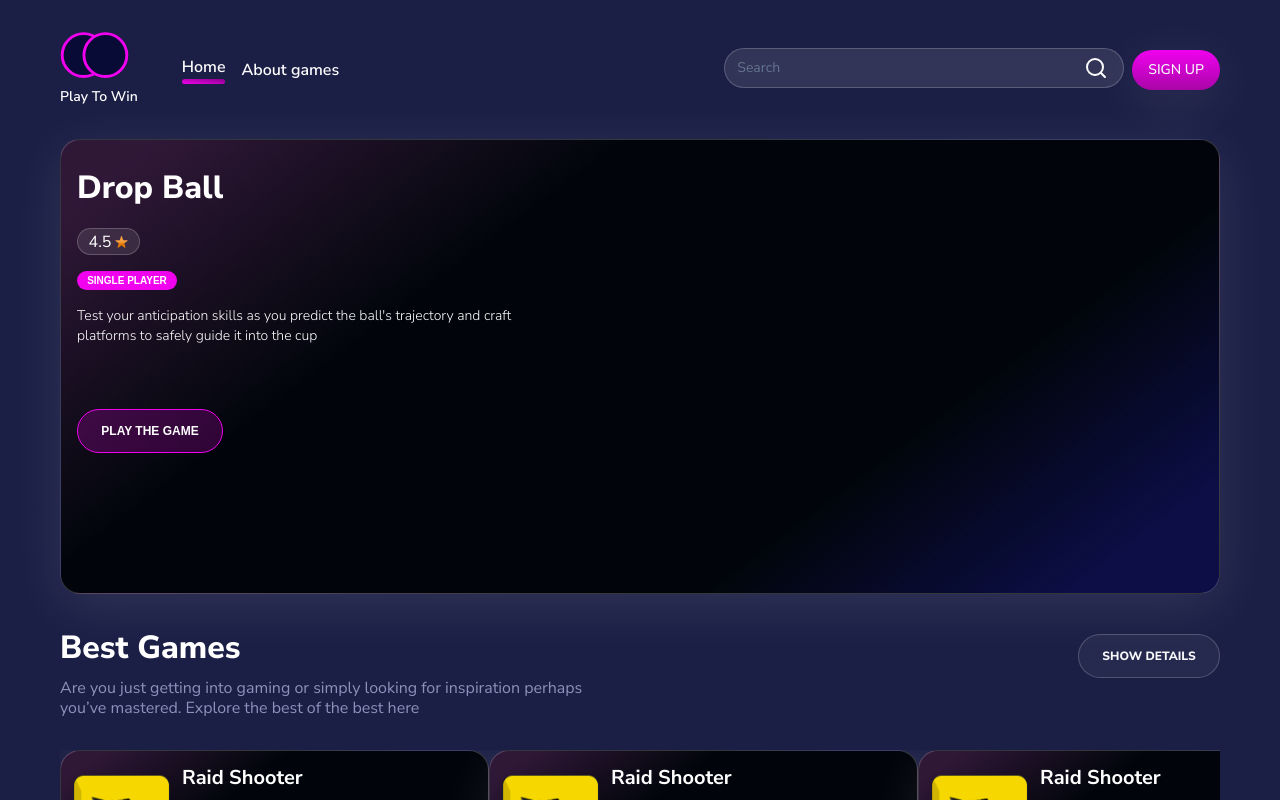
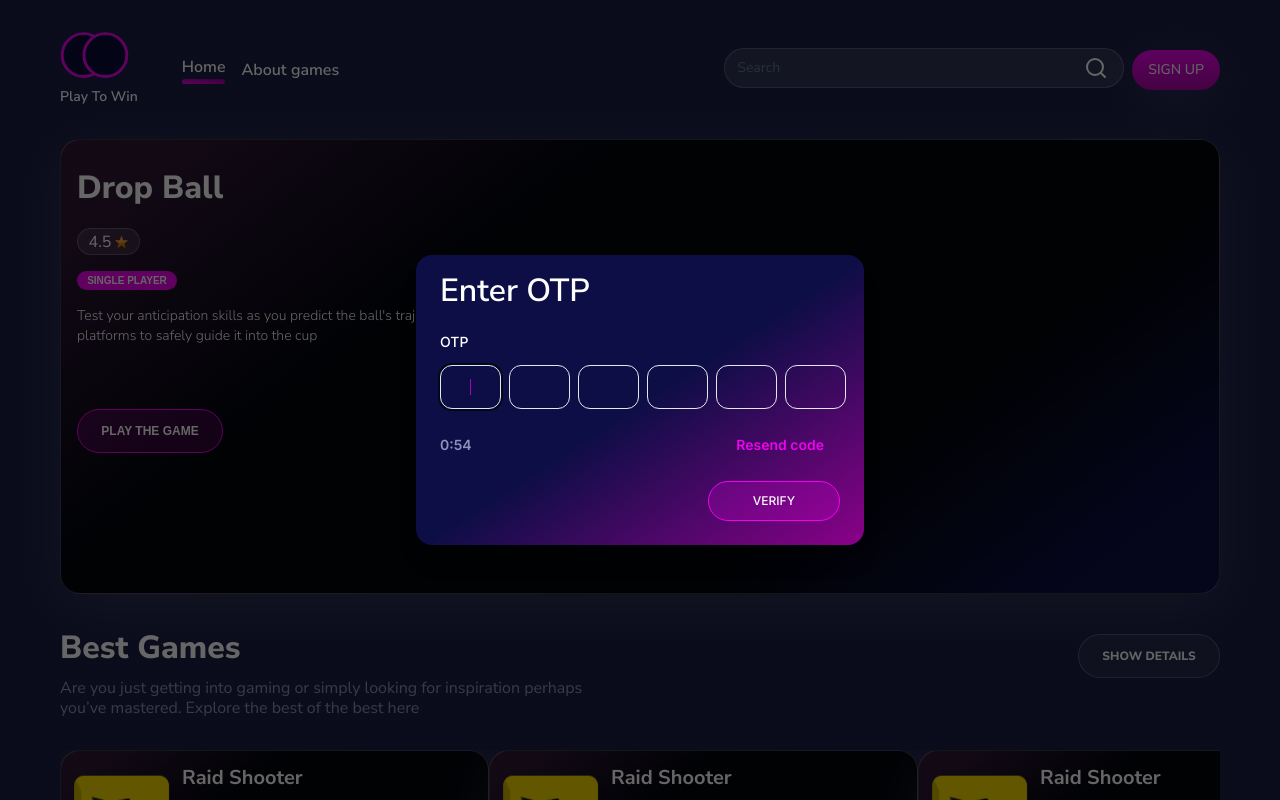
Before and after one commit to PISI-Integrated/play2win, a Next.js app: page / in a window 1280 px wide. Shown: the top 800 px of the page. Built offline with nearby package versions, Linux system fonts and the light colour scheme; a web font is replaced by a local one.

Commit message:
feat:resend code

```diff
--- a/src/components/auth/VerifyOTP.tsx
+++ b/src/components/auth/VerifyOTP.tsx
@@ -1,12 +1,12 @@
-import React, { ChangeEvent, useState } from "react";
+import React, { ChangeEvent, useEffect, useState } from "react";
 import { InputOTP, InputOTPGroup, InputOTPSlot } from "../ui/input-otp";
 import { Label } from "../ui/label";
 import { Button } from "../ui/button";
 import { REGEXP_ONLY_DIGITS_AND_CHARS } from "input-otp";
 import { useMutation } from "@tanstack/react-query";
-import { verifyOtp } from "@/services";
+import { resendCode, verifyOtp } from "@/services";
 import toast from "react-hot-toast";
-import { TVerifyOtp } from "@/types";
+import { TResendCode, TVerifyOtp } from "@/types";
 import Cookies from "js-cookie";
 import { ReloadIcon } from "@radix-ui/react-icons";
 
@@ -18,6 +18,25 @@ type Props = {
 const VerifyOTP = ({ handlerFunc, action }: Props) => {
 	const [value, setValue] = useState("");
 	const phone_number = Cookies.get("phone_number");
+	const [resendDisabled, setResendDisabled] = useState(false);
+	const [counter, setCounter] = useState(59); // Initial counter value
+
+	const { mutate: resendCodeMutation, isPending: isResending } = useMutation({
+		mutationFn: resendCode,
+		onSuccess: ({ success, message }) => {
+			if (success === true) {
+				startCounter();
+				toast.success(message);
+			} else {
+				toast.error(message);
+			}
+			// Invalidate and refetch
+			//   queryClient.invalidateQueries({ queryKey: ['todos'] })
+		},
+		onError: ({ message }) => {
+			toast.error(message);
+		},
+	});
 
 	const { mutate: verifyOtpMutation, isPending } = useMutation({
 		mutationFn: verifyOtp,
@@ -45,6 +64,38 @@ const VerifyOTP = ({ handlerFunc, action }: Props) => {
 		verifyOtpMutation({ ...payload });
 	}
 
+	function handleResendCode() {
+		const payload: TResendCode = {
+			// phone_number: phone_number as string,
+			phone_number: "08160477103",
+		};
+
+		resendCodeMutation({ ...payload });
+	}
+
+	function startCounter() {
+		setCounter(59); // Reset counter to 59 seconds
+		setResendDisabled(true); // Disable the resend button
+	}
+
+	useEffect(() => {
+		// Function to decrement counter every second
+		const interval = setInterval(() => {
+			setCounter((prevCounter) => {
+				if (prevCounter === 0) {
+					clearInterval(interval); // Stop the interval when counter reaches 0
+					setResendDisabled(false); // Enable the resend button
+					return 59; // Reset counter to 59 seconds
+				} else {
+					return prevCounter - 1;
+				}
+			});
+		}, 1000);
+
+		// Cleanup function to clear interval on component unmount
+		return () => clearInterval(interval);
+	}, []);
+
 	return (
 		<div className="flex flex-col gap-4">
 			<Label
@@ -70,11 +121,20 @@ const VerifyOTP = ({ handlerFunc, action }: Props) => {
 			</InputOTP>
 			<div className="flex items-center justify-between">
 				<h1 className="text-sm text-[#8D91BB] font-semibold cursor-pointer">
-					0:59
+					0:{counter < 10 ? `0${counter}` : counter}
 				</h1>
-				<p className="text-sm text-primary-bright font-semibold cursor-pointer">
-					Resend code
-				</p>
+				<Button
+					variant="ghost"
+					className="bg-transparent hover:bg-transparent"
+					disabled={resendDisabled}
+				>
+					<p
+						onClick={handleResendCode}
+						className="text-sm text-primary-bright font-semibold cursor-pointer"
+					>
+						Resend code
+					</p>
+				</Button>
 			</div>
 			<div className="flex items-center justify-end">
 				<Button
--- a/src/components/global/Navbar.tsx
+++ b/src/components/global/Navbar.tsx
@@ -396,7 +396,7 @@ const Navbar = (props: Props) => {
 						</Transition>
 						<Transition
 							appear
-							show={isOpen3}
+							show={true}
 							as={Fragment}
 						>
 							<Dialog
--- a/src/services/authService.ts
+++ b/src/services/authService.ts
@@ -1,4 +1,4 @@
-import { TSignIn, TSignUp, TVerifyOtp } from "@/types";
+import { TResendCode, TSignIn, TSignUp, TVerifyOtp } from "@/types";
 import axios from "axios";
 import Cookies from "js-cookie";
 
@@ -88,3 +88,32 @@ export const verifyOtp = async (payload: TVerifyOtp) => {
 		throw error;
 	}
 };
+
+export const resendCode = async (payload: TResendCode) => {
+	try {
+		const { data } = await axios.post(
+			`${process.env.NEXT_PUBLIC_URL}/auth/resend-verification-code`,
+			payload
+		);
+		return data;
+	} catch (error: any) {
+		if (axios.isAxiosError(error)) {
+			const axiosError = error;
+			if (axiosError.response) {
+				// Accessing the error message from the response data
+				const errorMessage = axiosError?.response?.data?.message;
+				// toast(errorMessage, {
+				// 	// description: "Sunday, December 03, 2023 at 9:00 AM",
+				// 	action: {
+				// 		label: "Undo",
+				// 		onClick: () => console.log("Undo"),
+				// 	},
+				// });
+				return axiosError?.response?.data;
+			}
+		}
+		// Handle other errors
+		console.error("Error:", error.message);
+		throw error;
+	}
+};
--- a/src/types/index.ts
+++ b/src/types/index.ts
@@ -12,3 +12,6 @@ export interface TVerifyOtp {
 	phone_number: string;
 	verification_code: string;
 }
+export type TResendCode = {
+	phone_number: string;
+};
```
